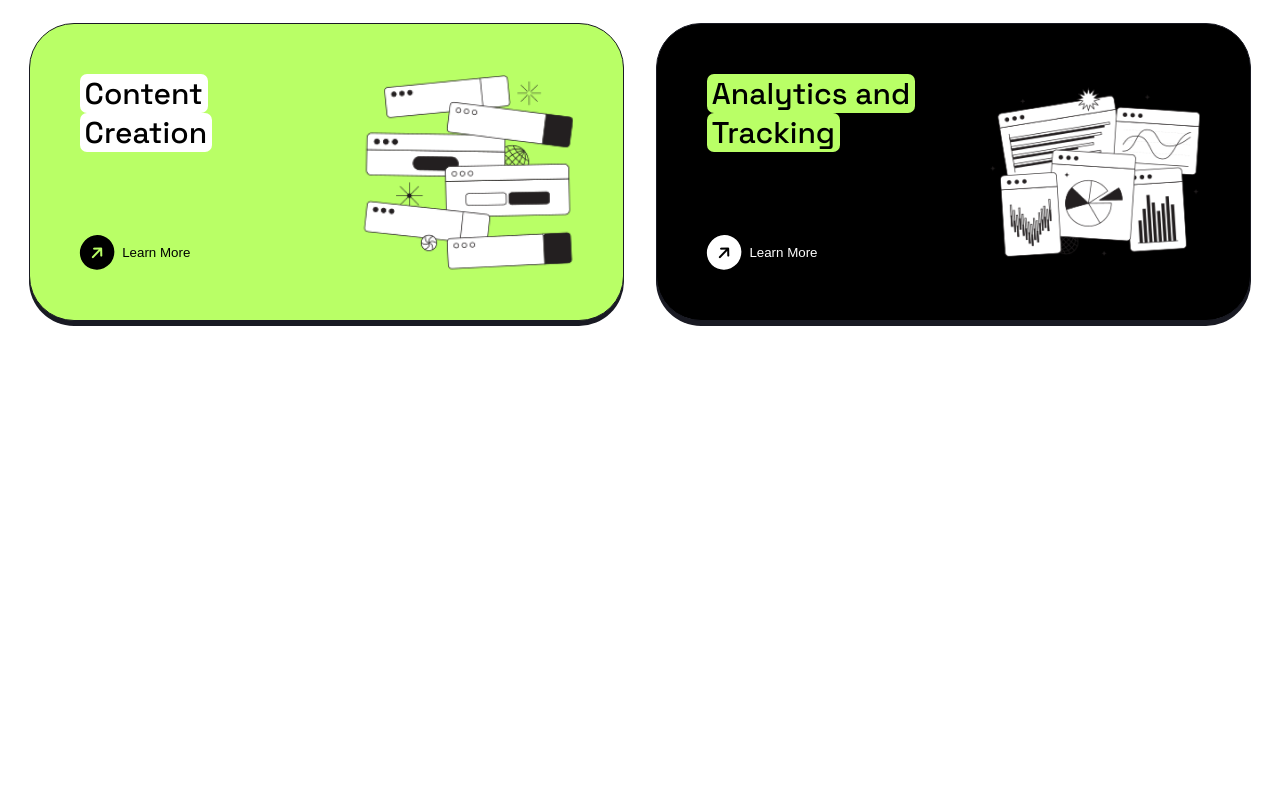
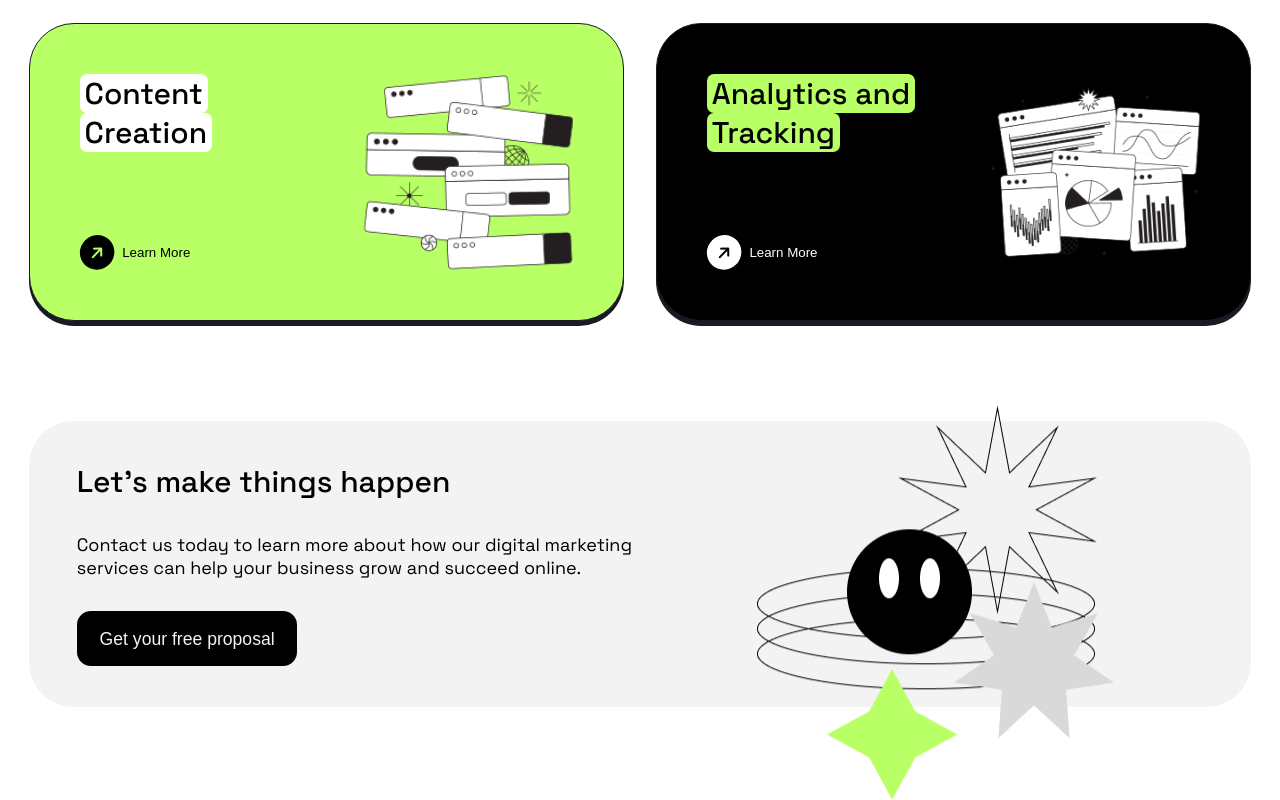
Before and after one commit to abdurrahmanmahmud5981/assignment-5, a plain HTML site: page index.html in a window 1280 px wide. Shown: the part 1603-2403 px from the top of the page. Before the commit the page ends 2032 px from the top, so only its background shows below. Drawn offline with Linux system fonts and the light colour scheme.

Commit message:
Proposal section design completed

```diff
--- a/css/responsive.css
+++ b/css/responsive.css
@@ -19,6 +19,13 @@
   /* services section */
   .service-content {
     gap: 1rem;
+  }
+  /*proposal section   */
+  .proposal-content{
+    flex-basis: 100%;
+  }
+  .proposal-img{
+    display: none;
   }
 }
 
@@ -155,7 +162,7 @@
     padding: 0.7rem 1rem;
   }
   /* hero section */
-  .hero-btn {
+  .hero-btn ,.proposal-btn{
     align-self: stretch;
   }
   .hero-title {
@@ -181,4 +188,20 @@
     bottom: 20px;
     left: 25px;
   }
+  /* proposal section */
+  .proposal-content{
+    padding: 2rem;
+  }
+
 }
+@media screen and (max-width: 425px) {
+  /* proposal section */
+  .proposal-content{
+    padding: 2rem 1.2rem;
+  }
+  .proposal-btn{
+    padding: .6rem 1rem ;
+    font-size: .9rem;
+  }
+
+}
--- a/css/style.css
+++ b/css/style.css
@@ -57,7 +57,7 @@ body {
 .requst-btn button {
   margin-left: 0.5rem;
   display: block;
-  border: 1px solid var(--dark-color);
+  border: 2px solid var(--dark-color);
   outline: none;
   background: transparent;
   padding: 0.7rem 1.3rem;
@@ -70,7 +70,7 @@ body {
 }
 .nav-bar ul li:hover a,
 .requst-btn:hover button,
-.hero-btn {
+.hero-btn,.proposal-btn {
   background: #000;
   color: var(--grey-color);
 }
@@ -111,7 +111,8 @@ input[type="checkbox"] {
   font-weight: 400;
   line-height: 28px;
 }
-.hero-btn {
+.hero-btn,
+.proposal-btn {
   display: block;
   border: 2px solid var(--black-color);
   outline: none;
@@ -123,7 +124,9 @@ input[type="checkbox"] {
   font-weight: 400;
   line-height: 28px;
 }
-.hero-btn:hover {
+.hero-btn:hover,
+.proposal-btn:hover,
+.requst-btn:hover button {
   background-color: var(--green-color);
   color: var(--dark-color);
 }
@@ -248,6 +251,7 @@ input[type="checkbox"] {
   transform: rotate(44deg);
   background-color: var(--black-color);
   color: var(--green-color);
+  cursor: pointer;
 }
 .learn-more button {
   border: none;
@@ -282,3 +286,45 @@ input[type="checkbox"] {
 .s-card-6 .learn-more button {
   color: var(--white-color);
 }
+
+/* proposal-section style */
+.proposal-section {
+  display: flex;
+  background-color: var(--grey-color);
+  position: relative;
+  border-radius: 45px;
+}
+.proposal-content {
+  display: flex;
+  flex-direction: column;
+  justify-content: space-between;
+  align-items: flex-start;
+  gap: 2rem;
+  flex-basis: 55%;
+  padding: 2.6rem 3rem;
+}
+.proposal-title {
+  font-size: 30px;
+  font-style: normal;
+  font-weight: 500;
+  line-height: normal;
+}
+.proposal-p {
+  font-size: 18px;
+  font-style: normal;
+  font-weight: 400;
+  line-height: normal;
+}
+.proposal-img {
+  flex-basis: auto;
+  height: 100%;
+  position: absolute;
+  right: 0;
+  bottom: 1rem;
+  transform: translate(0, .1%);
+}
+.proposal-img img {
+  display: block;
+  width: 100%;
+  height: auto;
+}
--- a/index.html
+++ b/index.html
@@ -225,6 +225,25 @@
             </div>
           </section>
           <!-- services section end -->
+          <!-- proposal section start -->
+          <section class="proposal-section">
+            <div class="proposal-content">
+              <h2 class="proposal-title">Let’s make things happen</h2>
+              <p class="proposal-p">
+                Contact us today to learn more about how our digital marketing
+                services can help your business grow and succeed online.
+              </p>
+
+              <button class="proposal-btn">Get your free proposal</button>
+            </div>
+            <div class="proposal-img">
+              <img
+                src="./assets/images/booking-section-image.png"
+                alt="Proposal image"
+              />
+            </div>
+          </section>
+          <!-- proposal section end -->
         </main>
       </div>
     </div>
```
